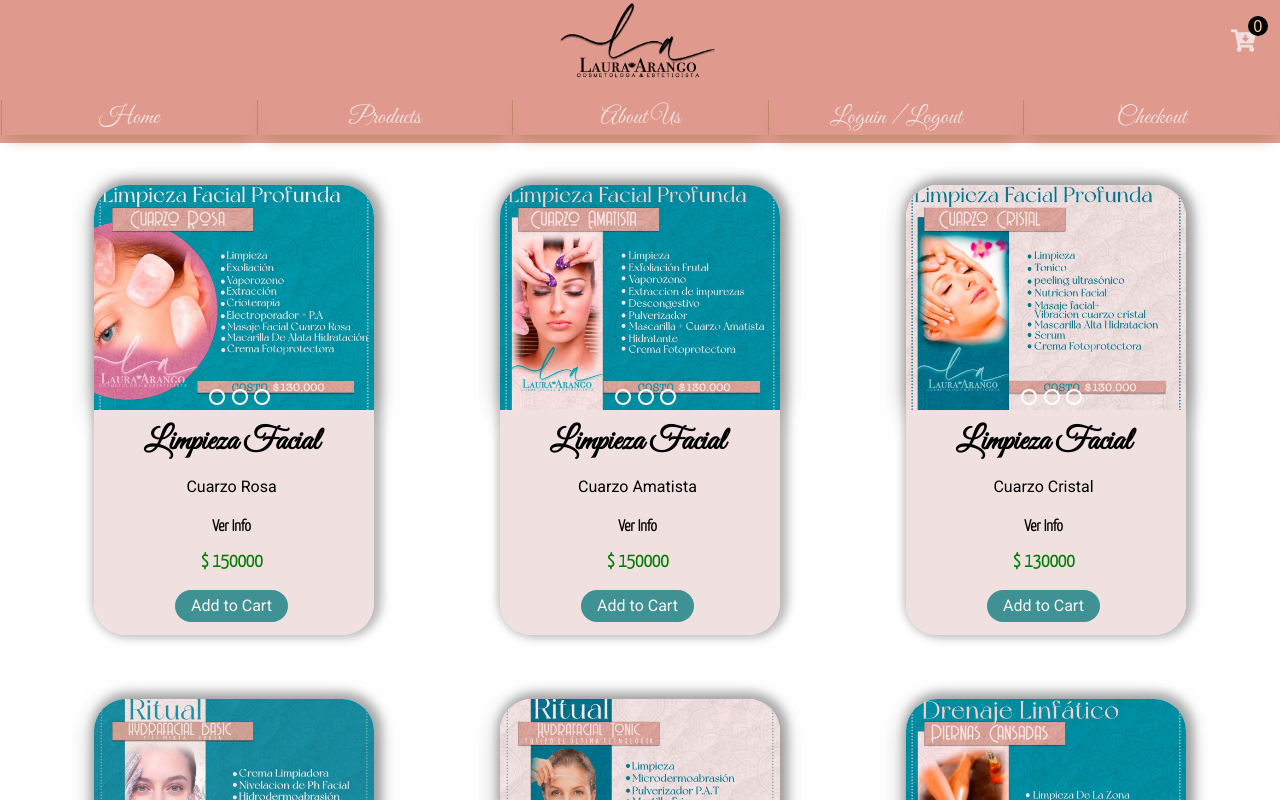
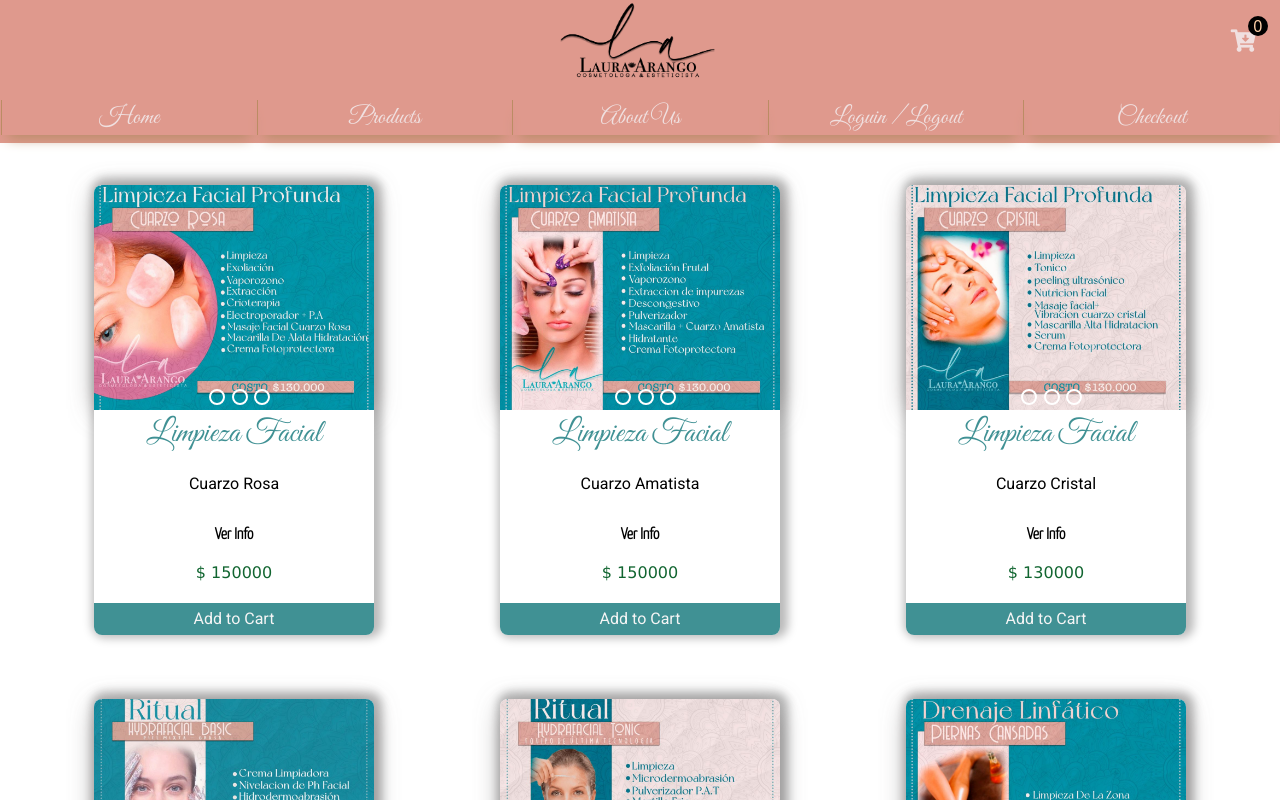
Before and after one commit to jayad23/projectEcommerce, a React (Create React App) app: page /products in a window 1280 px wide. Shown: the top 800 px of the page. Built offline with nearby package versions, Linux system fonts and the light colour scheme; the HTML template or start-up script is replaced by a standard one.

Commit message:
tarjetas

```diff
--- a/src/Components/Payment/Payment.css
+++ b/src/Components/Payment/Payment.css
@@ -30,15 +30,15 @@
 
 .Checkout > button{
 
-    background-color: rgb(7, 139, 7);
-    padding: 1rem;
+    background-color: #409194;
+    padding: .5rem 1rem;
     border-radius: 0.6rem;
     align-items: center;
+    color: white;
 }
 
 .Checkout > button:hover{
-    background-color: rgb(169, 250, 46);
-    color: #000;
+    background-color: #38bec0;
 }
 
 .paypal-container{
--- a/src/Components/ProductsCart/ProductsCart.jsx
+++ b/src/Components/ProductsCart/ProductsCart.jsx
@@ -21,23 +21,23 @@
                         <div key={x.idCard} className={x !== false ? "products-cart" : "hidden"}>
                             <img src={ x !== false && x.imgs["img1"]} alt="" />
                             <h2 className="product-name">{x.name}</h2>
-                            <h2>{`$ ${x.price}`}</h2>
+                            <h2>{`$ ${x.price} USD`}</h2>
                             <h2>{ `Cantidad: ${x.amount}` }</h2>
 
                             <button onClick={()=> dispatch ({type:"REMOVE_ONE", payload:  x })}><i className="fas fa-minus rotate"></i></button>
                             <button onClick={()=> dispatch ({type:"ADD_TO_CART", payload: x })}><i className="fas fa-plus rotate"></i></button>
-                            <button onClick={()=> dispatch({type:"REMOVE_FROM_CART", payload: x  })} className=" bg-red-500 text-white py-1 px-3 rounded-xl">{x !== false && "delete"}</button>
+                            <button onClick={()=> dispatch({type:"REMOVE_FROM_CART", payload: x  })} className=" bg-red-700 text-white py-1 px-2 rounded-xl">{x !== false && "Quitar"}</button>
                         </div>
 
                     )
                 }
                         <div className="facturacion">
-                            <h2>Datos de facturacion</h2>
+                            <h2 className="font-bold">DATOS DE FACTURACION</h2>
                            <div className="datos">
                             <h3>{`Productos Seleccionados: ${state.cart.length}`}</h3>
                             <h3>{
 
-                               `productos totales: ${ state.cart.length > 0 ? state?.cart?.map( a => a.amount).reduce( (a,b)=> a+b) : 0}`
+                               `Productos Totales: ${ state.cart.length > 0 ? state?.cart?.map( a => a.amount).reduce( (a,b)=> a+b) : 0}`
 
                             }</h3>
                             <h4>{`Precio Total: ${state.priceTotal}`}</h4>
--- a/src/Components/ProductsCart/ProductsCart.styles.css
+++ b/src/Components/ProductsCart/ProductsCart.styles.css
@@ -2,8 +2,8 @@
 
 .productoss{
     width: 60%;
-    border: 2px solid black;
-    border-radius: 10px;
+    border: 1px solid black;
+    border-radius: 5px;
     display: flex;
     justify-content: space-evenly;
     flex-wrap: wrap;
@@ -11,12 +11,15 @@
     align-items: center;
     margin: auto;
     padding: 10px 5px;
-    background-color: black;
+    background-image: linear-gradient(rgba(0, 0, 0, 0.466), rgba(0, 0, 0, 0.459)), url(../../Assets/Logo.jpg);
+    background-position: center;
+    background-size: cover;
+    color: whitesmoke;
+
 }
 
 .products-cart{
     width: 100%;
-    background-color: pink;
     margin-top: 5px;
     display: flex;
     justify-content: space-between;
@@ -44,7 +47,6 @@
     height: 200px;
     text-align: center;
     margin-top: 10px;
-    background-color: pink;
     display: flex;
     flex-direction: column;
     justify-content: space-evenly;
--- a/src/Components/RenderCard/RenderCard.jsx
+++ b/src/Components/RenderCard/RenderCard.jsx
@@ -54,7 +54,7 @@
             <div className='container-text'>
                 <h3>{seeDesc ? name : ''}</h3>
                 <h6>{seeDesc ? subname : ''}</h6>
-                <p>{seeDesc ? '' : description}</p>
+                <p className="description">{seeDesc ? '' : description}</p>
                 <p onClick={handlerDescription} className="seeMore">{seeDesc ? 'Ver Info' : 'Volver'}</p>
                 <h3 className="price">{seeDesc ? `$ ${price}` : ''}</h3>
                 <button onClick={()=> dispatch({type:"ADD_TO_CART", payload: { idCard, name, imgs, description, price } })} className=" py-1 px-4 rounded-2xl text-black" >Add to Cart</button>
--- a/src/Components/RenderCard/RenderCard.styles.css
+++ b/src/Components/RenderCard/RenderCard.styles.css
@@ -5,7 +5,7 @@
     height: 450px;
     margin: 2rem;
     position: relative;
-    border-radius: 2rem;
+    border-radius: .5rem;
 }
 
 .container-slider > .slides{
@@ -13,7 +13,7 @@
     height: 50%;
     display: block;
     overflow: hidden;
-    border-radius: 2rem 2rem 0 0;
+    border-radius: .5rem .5rem 0 0;
     box-shadow: 0px 4px 28px -5px rgba(102,96,96,0.75);
     -webkit-box-shadow: 0px 4px 28px -5px rgba(102,96,96,0.75);
     -moz-box-shadow: 0px 4px 28px -5px rgba(102,96,96,0.75);
@@ -69,19 +69,20 @@
     height: 50%;
     display: flex;
     flex-direction: column;
-    justify-content: space-evenly;
+    justify-content: space-between;
     align-items: center;
-    padding: 0 5px 5px 0;
+    padding:0;
     border-radius: 0 0 2rem 2rem;
     text-align: center;
     font-family: 'Roboto', sans-serif;
-    background-color: #f0e0e0 ;
+    background-color: #fff ;
 }
 
 .container-text>h3:first-child{
     font-size: 2rem;
     font-family: 'Great Vibes', cursive;
-    font-weight: Bolder;
+    color: #409194;
+
 }
 
 .container-text>p{
@@ -93,14 +94,20 @@
 }
 
 .container-text > .seeMore{
+    display: flex;
+    justify-content: center;
+    align-items: center;
     font-size: 1rem;
     font-weight: bolder;
     cursor: pointer;
+
 }
 
 .container-text>button{
+    width: 100%;
     background-color: #409194;
     color: whitesmoke;
+    border-radius: 0 0 .5rem .5rem;
 }
 
 .container-text>button:hover{
@@ -109,10 +116,15 @@
 }
 
 .container-text>.price{
-    font-family: 'Yanone Kaffeesatz', sans-serif;
     width: 100%;
-    font-size: 1.2rem;
+    font-size: 1rem;
     padding-bottom: 5px;
-    color: green;
-    font-weight: bolder;
+    color: #116530;
+
+    font-family: Verdana, Geneva, Tahoma, sans-serif;
 }
+.description{
+    color: grey;
+    padding: 0 5px;
+    font-weight: 500;
+}
--- a/src/Views/Cart/Cart.styles.css
+++ b/src/Views/Cart/Cart.styles.css
@@ -6,6 +6,8 @@
     width: 100%;
     padding: 80px 0;
     margin: auto;
+
+
 }
 
 @media screen and (max-width: 685px) {
```
